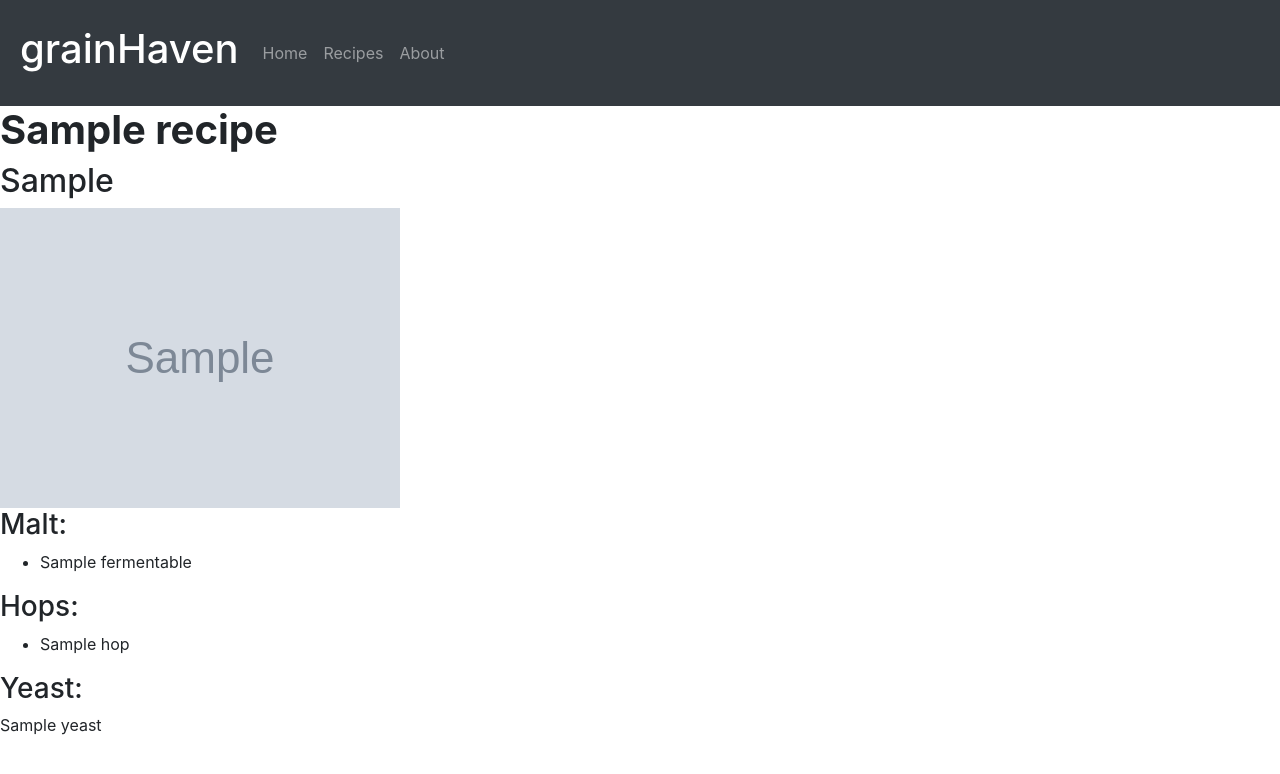
After one commit to armedcor/Grain_Haven, a Flask app: template templates/recipepage.html in a window 1280 px wide. The commit adds this page. Shown: the top 774 px of the page. Run offline with Flask 2, Linux system fonts and the light colour scheme; the template is opened without the code that fills it: most values are stand-ins (such as "Sample title", 1, 10 or a date in 2020); grey boxes marked "Sample" are stand-in pictures; some libraries are stand-ins or nearby versions.

Commit message:
basic recipe page template

```diff
--- a/app.py
+++ b/app.py
@@ -27,6 +27,14 @@ def get_recipes():
     return render_template('recipes.html', recipes=mongo.db.recipes.find())
 
 
+# Render single recipe
+
+@app.route('/recipe_single/<recipe_id>')
+def recipe_single(recipe_id):
+    return render_template('recipepage.html', recipes=mongo.db.recipes.find({'_id': ObjectId(recipe_id)}))
+
+
+
 # About page
 @app.route('/about')
 def about_page():
--- a/static/css/style.css
+++ b/static/css/style.css
@@ -34,8 +34,6 @@ body {
   padding: 20px;
 }
 
-
-
 /*Recipe card's*/
 
 .card-img-top {
@@ -43,3 +41,7 @@ body {
   height: 20vw;
   object-fit: cover;
 }
+
+.card-deck {
+  margin-top: 50px;
+}
--- a/templates/base.html
+++ b/templates/base.html
@@ -47,8 +47,7 @@
 <body>
 
 
-    {% block home %} {% endblock %} {% block recipes %} {% endblock %} {% block about %} {% endblock %}
-
+    {% block home %} {% endblock %} {% block recipes %} {% endblock %} {% block about %} {% endblock %} {% block recipe %} {% endblock %}
 
 
 
--- /dev/null
+++ b/templates/recipepage.html
@@ -0,0 +1,30 @@
+{% extends 'base.html' %} {% block recipe %} {% for recipe in recipes %}
+
+<h1><strong>{{recipe.recipe_name}}</strong></h1>
+<h2>{{recipe.recipe_style}}</h2>
+
+<img src="{{recipe.image}}"></img>
+
+<h3>Malt:</h3>
+<ul>
+    {% for fermentable in recipe.fermentables %}
+    <li>{{fermentable}}</li>
+    {% endfor %}
+</ul>
+
+
+<h3>Hops:</h3>
+<ul>
+    {% for hop in recipe.hops %}
+    <li>{{hop}}</li>
+    {% endfor %}
+</ul>
+
+<h3>Yeast:</h3>
+<p>{{recipe.yeast}}</p>
+
+
+
+
+
+{% endfor %} {% endblock %}
--- a/templates/recipes.html
+++ b/templates/recipes.html
@@ -10,7 +10,7 @@
                     <div class="card-body">
                         <h5 class="card-title">{{recipe.recipe_name}}</h5>
                         <p class="card-text">{{recipe.comments}}</p>
-                        <a href="#" class="btn btn-primary">Recipe</a>
+                        <a href="{{url_for('recipe_single', recipe_id=recipe._id)}}" class="btn btn-primary">Recipe</a>
                     </div>
                 </div>
             </div>
```
